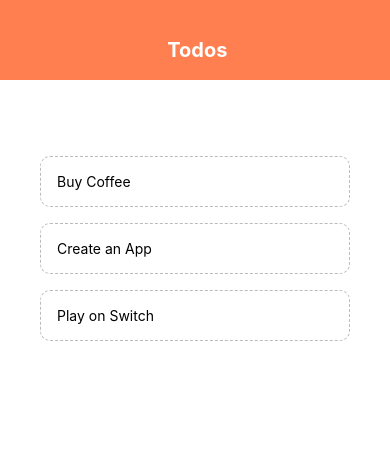
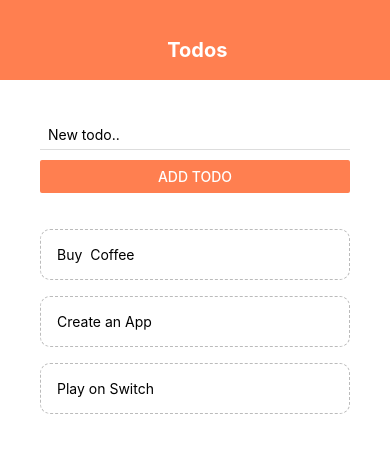
Before and after one commit to wandieinnocents/ReactNativeTodoApp, a React Native app: screen / in a window 390 px wide. Shown: the top 452 px of the page. Built offline with nearby package versions, Linux system fonts and the light colour scheme.

Commit message:
Add todo list form and list todos

```diff
--- a/App.js
+++ b/App.js
@@ -4,16 +4,18 @@
 import {  YellowBox } from 'react-native-web';
 import Header from './components/Header';
 import TodoItem from './components/TodoItem';
+import AddTodo from './components/AddTodo';
 
 export default function App() {
 
   // data
   const [todos, setTodos] = useState([
-  {text: 'Buy Coffee', key: '1'},
+  {text: 'Buy  Coffee', key: '1'},
   {text: 'Create an App', key: '2'},
   {text: 'Play on Switch', key: '3'}
 
   ]);
+
 
   // function for pressing list
   const pressHandler = (key) => {
@@ -21,12 +23,24 @@
       return prevTodos.filter(todo => todo.key != key);
     });
   }
+
+ const submitHandler = (text) => {
+   setTodos((prevTodos) => {
+     return [
+       { text : text , key: Math.random().toString() },
+       ...prevTodos
+     ];
+   })
+ }
+
   return (
     <View style={styles.container}>
+
     {/* Header */}
       <Header />
         <View style={styles.content}>
            {/* form */}
+           <AddTodo submitHandler={ submitHandler } />
 
               <View style={styles.list}>
               <FlatList
--- /dev/null
+++ b/components/AddTodo.js
@@ -0,0 +1,39 @@
+import React , { useState }  from 'react';
+import { StyleSheet, Text, View, TextInput, Button } from 'react-native';
+
+export default function AddTodo({submitHandler}){
+
+    const [text,setText] = useState('');
+    const changeHandler = (val) => {
+        setText(val);
+    }
+    return(
+     <View>
+         <TextInput
+         style={styles.input}
+         placeholder='New todo..'
+         onChangeText={changeHandler}
+        />
+
+     <Button
+     onPress={() => submitHandler(text)}
+     title='Add Todo'
+     color='coral'
+
+     />
+     </View>
+    );
+};
+
+
+
+// stylesheet
+const styles = StyleSheet.create({
+    input:{
+        marginBottom: 10,
+        paddingHorizontal: 8,
+        paddingVertical:6,
+        borderBottomWidth: 1,
+        borderBottomColor: '#ddd'
+    }
+    });
```
